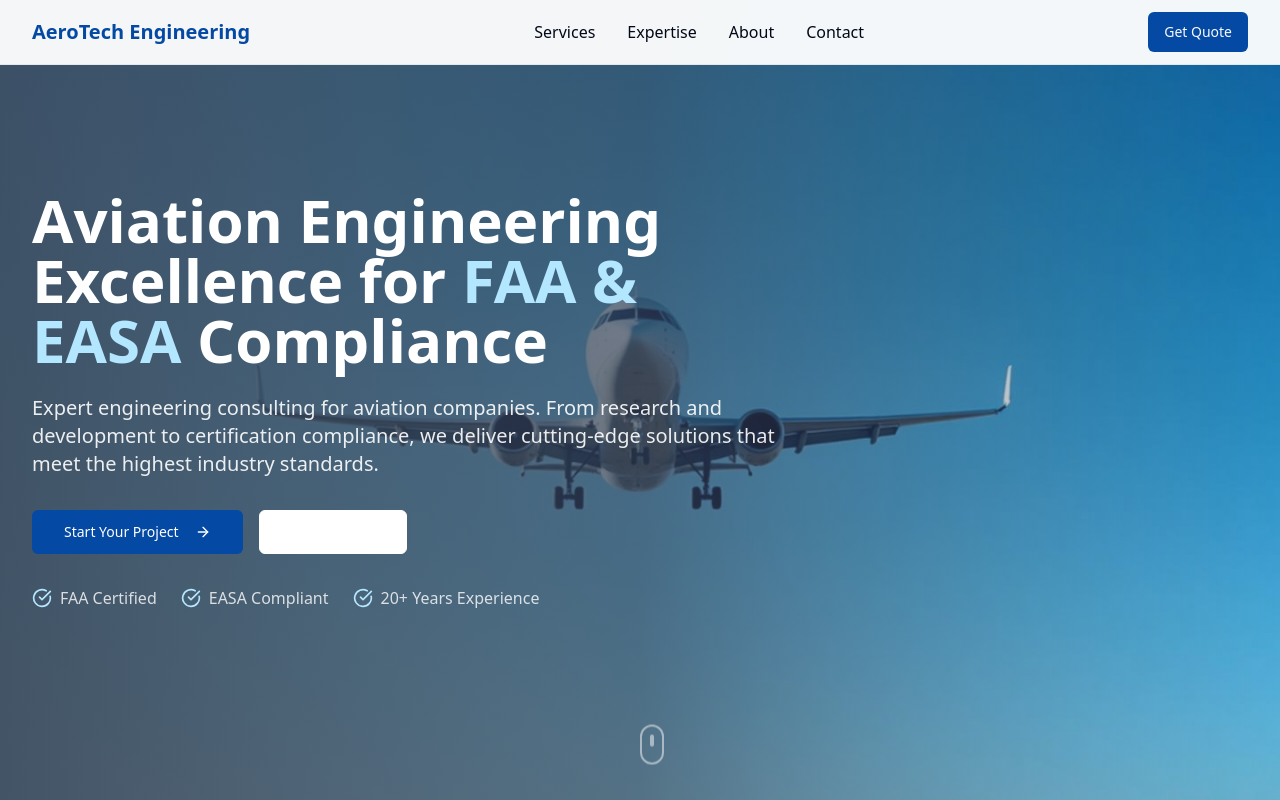
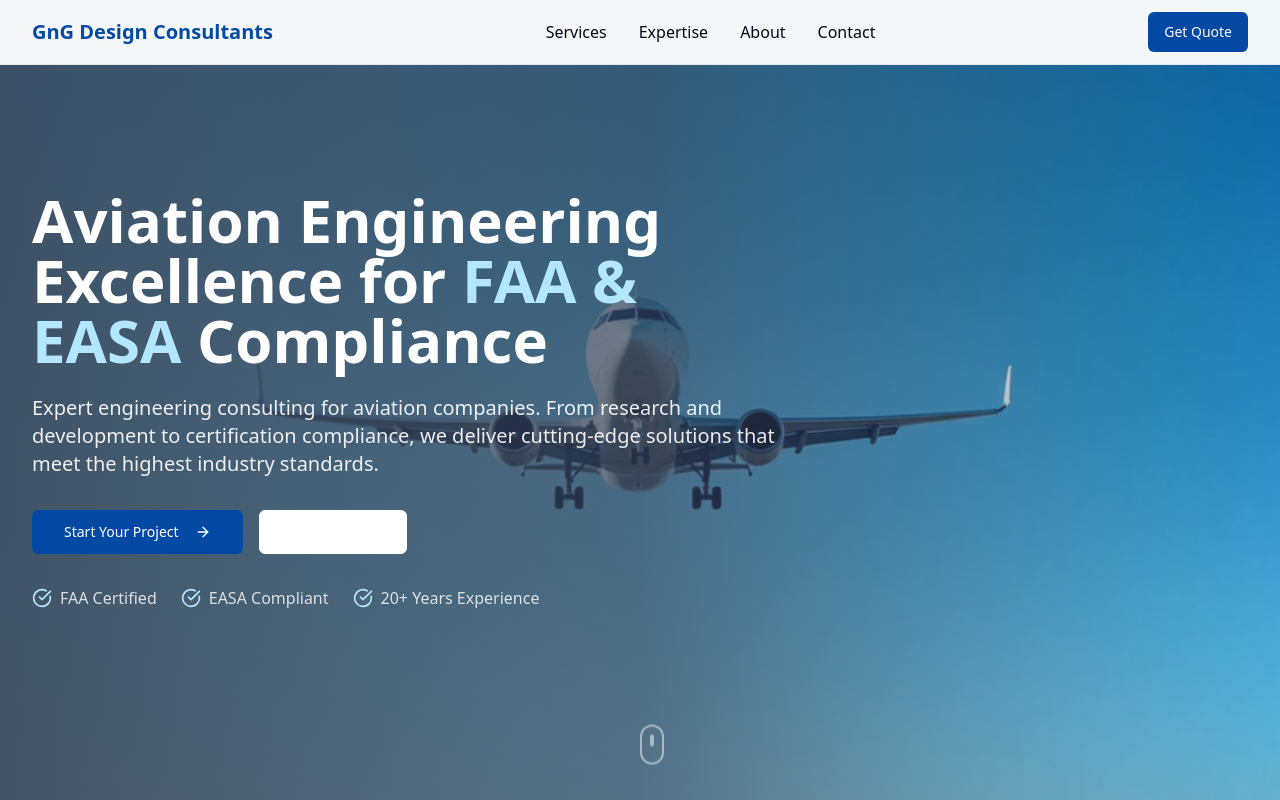
Before and after one commit to dgambill65/gngaero, a React (Vite) app: page / in a window 1280 px wide. Shown: the top 800 px of the page. Built offline with nearby package versions, Linux system fonts and the light colour scheme.

Commit message:
Update company name
Update the company name to GnG Design Consultants.

```diff
--- a/index.html
+++ b/index.html
@@ -3,11 +3,11 @@
   <head>
     <meta charset="UTF-8" />
     <meta name="viewport" content="width=device-width, initial-scale=1.0" />
-    <title>AeroTech Engineering - Aviation Consulting & FAA/EASA Compliance</title>
+    <title>GnG Design Consultants - Aviation Consulting & FAA/EASA Compliance</title>
     <meta name="description" content="Expert aviation engineering consulting for FAA and EASA compliance. Research & development, product design, certification services for aviation companies." />
-    <meta name="author" content="AeroTech Engineering" />
+    <meta name="author" content="GnG Design Consultants" />
 
-    <meta property="og:title" content="AeroTech Engineering - Aviation Consulting & FAA/EASA Compliance" />
+    <meta property="og:title" content="GnG Design Consultants - Aviation Consulting & FAA/EASA Compliance" />
     <meta property="og:description" content="Expert aviation engineering consulting for FAA and EASA compliance. Research & development, product design, certification services for aviation companies." />
     <meta property="og:type" content="website" />
     <meta property="og:image" content="https://lovable.dev/opengraph-image-p98pqg.png" />
--- a/src/components/About.tsx
+++ b/src/components/About.tsx
@@ -36,7 +36,7 @@ const About = () => {
               Leading Aviation Engineering Consultancy
             </h2>
             <p className="text-lg text-muted-foreground mb-6 leading-relaxed">
-              AeroTech Engineering has been at the forefront of aviation consulting for over two decades,
+              GnG Design Consultants has been at the forefront of aviation consulting for over two decades,
               providing specialized engineering services to aviation companies worldwide. Our team of certified
               engineers and regulatory experts ensures your projects meet the most stringent industry standards.
             </p>
--- a/src/components/Contact.tsx
+++ b/src/components/Contact.tsx
@@ -83,8 +83,8 @@ const Contact = () => {
                   </div>
                   <div>
                     <h4 className="font-semibold text-foreground">Email</h4>
-                    <p className="text-muted-foreground">info@aerotechengineering.com</p>
-                    <p className="text-muted-foreground">certifications@aerotechengineering.com</p>
+                    <p className="text-muted-foreground">info@gngdesignconsultants.com</p>
+                    <p className="text-muted-foreground">certifications@gngdesignconsultants.com</p>
                   </div>
                 </div>
 
--- a/src/components/Footer.tsx
+++ b/src/components/Footer.tsx
@@ -7,7 +7,7 @@ const Footer = () => {
         <div className="grid grid-cols-1 md:grid-cols-4 gap-8">
           {/* Company Info */}
           <div className="col-span-1 md:col-span-2">
-            <h3 className="text-xl font-bold mb-4">AeroTech Engineering</h3>
+            <h3 className="text-xl font-bold mb-4">GnG Design Consultants</h3>
             <p className="text-white/80 mb-4 leading-relaxed">
               Leading aviation engineering consultancy specializing in FAA and EASA compliance,
               certification services, and innovative aerospace solutions.
@@ -37,7 +37,7 @@ const Footer = () => {
               <li>123 Aviation Boulevard</li>
               <li>Seattle, WA 98101</li>
               <li>+1 (555) 123-4567</li>
-              <li>info@aerotechengineering.com</li>
+              <li>info@gngdesignconsultants.com</li>
             </ul>
           </div>
         </div>
@@ -45,7 +45,7 @@ const Footer = () => {
         <Separator className="my-8 bg-white/20" />
 
         <div className="flex flex-col md:flex-row justify-between items-center text-sm text-white/70">
-          <p>&copy; 2024 AeroTech Engineering. All rights reserved.</p>
+          <p>&copy; 2024 GnG Design Consultants. All rights reserved.</p>
           <div className="flex gap-6 mt-4 md:mt-0">
             <a href="#" className="hover:text-aviation-sky transition-colors">Privacy Policy</a>
             <a href="#" className="hover:text-aviation-sky transition-colors">Terms of Service</a>
--- a/src/components/Header.tsx
+++ b/src/components/Header.tsx
@@ -10,7 +10,7 @@ const Header = () => {
       <div className="container mx-auto px-4 sm:px-6 lg:px-8">
         <div className="flex justify-between items-center h-16">
           <div className="flex items-center">
-            <h1 className="text-xl font-bold text-primary">AeroTech Engineering</h1>
+            <h1 className="text-xl font-bold text-primary">GnG Design Consultants</h1>
           </div>
 
           <nav className="hidden md:flex space-x-8">
```
